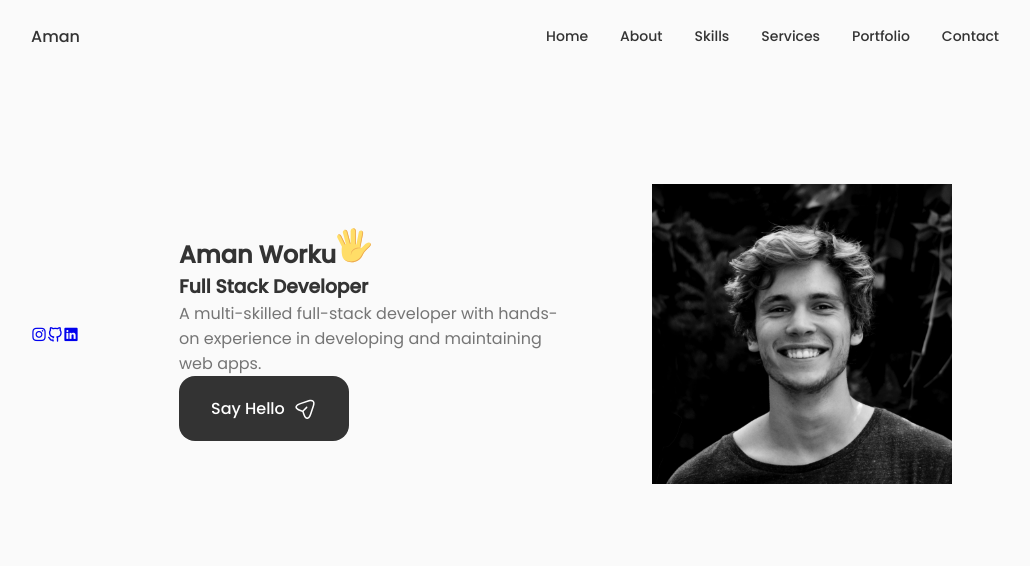
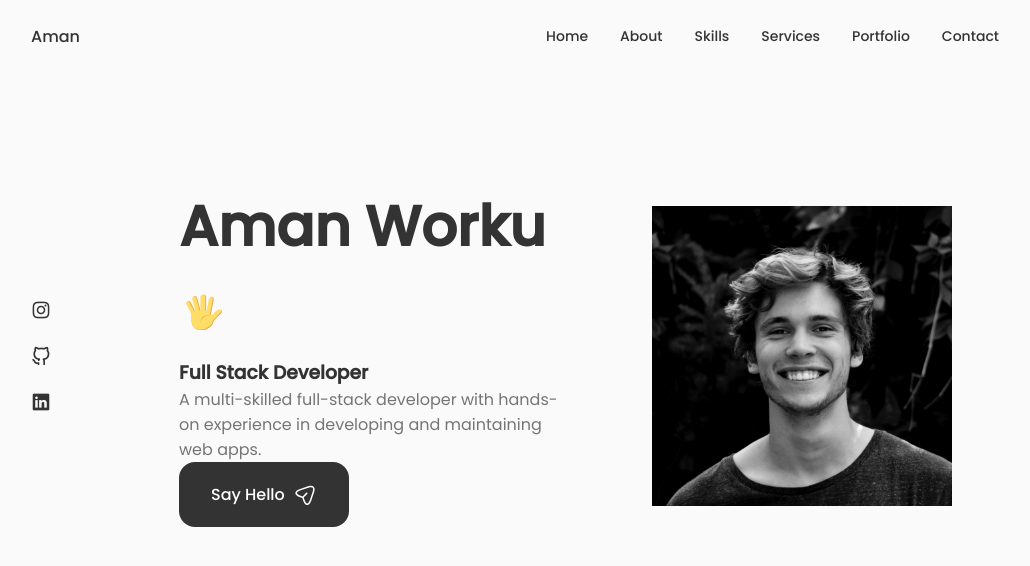
Before and after one commit to AmanWorku/AmanWorku.github.io, a React (Create React App) app: page / in a window 1280 px wide. Shown: the top 566 px of the page, without its empty margins (125-1155 px from the left). Built offline with nearby package versions, Linux system fonts and the light colour scheme.

Commit message:
Add styling for icons and title

```diff
--- a/src/components/home/Social.jsx
+++ b/src/components/home/Social.jsx
@@ -3,7 +3,7 @@ import React from 'react'
 const Social = () => {
   return (
     <div className="home__social">
-        <a href="https://instagram.com/" className="home__social-ico n" target='_blank'>
+        <a href="https://instagram.com/" className="home__social-icon" target='_blank'>
             <i className='uil uil-instagram'></i>
         </a>
         <a href="https://github.com/" className="home__social-icon" target='_blank'>
--- a/src/components/home/home.css
+++ b/src/components/home/home.css
@@ -5,6 +5,31 @@
     align-items: center;
 }
 
+.home__social {
+    display: grid;
+    grid-template-columns: max-content;
+    row-gap: 1rem;
+}
+
+.home__social-icon {
+    font-size: 1.25rem;
+    color: var(--title-color);
+}
+
+.home__social-icon:hover {
+    color: var(--title-color-dark);
+}
+
+.home__title {
+    font-size: var(--big-font-size);
+    margin-bottom: var(--mb-0-25);
+}
+
+.home__hand {
+    width: 38px;
+    height: 38px;
+    margin-left: 0.4rem;
+}
 .home__img {
     background: url(../../assets/profile.jpg);
     background-repeat: no-repeat;
```
